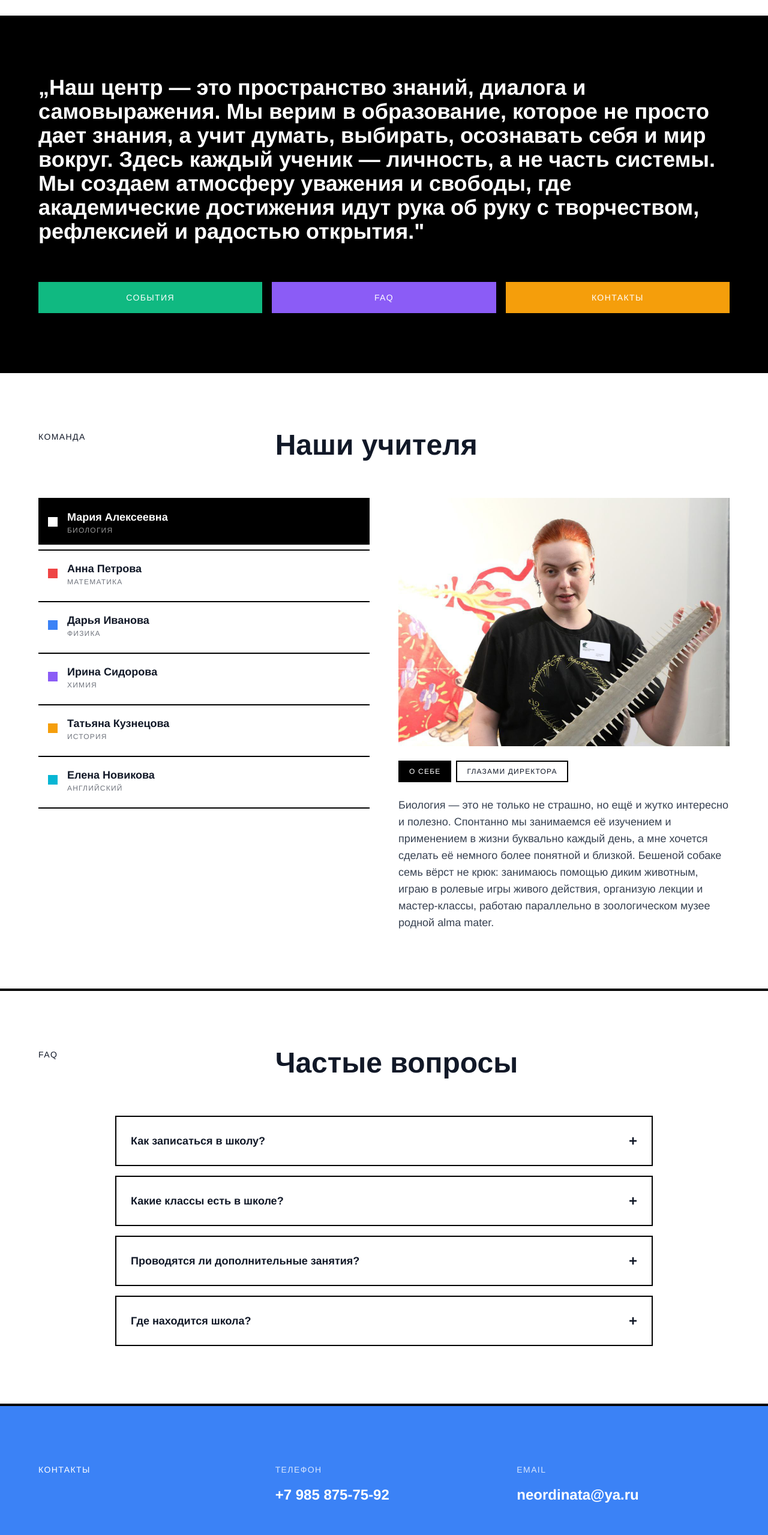
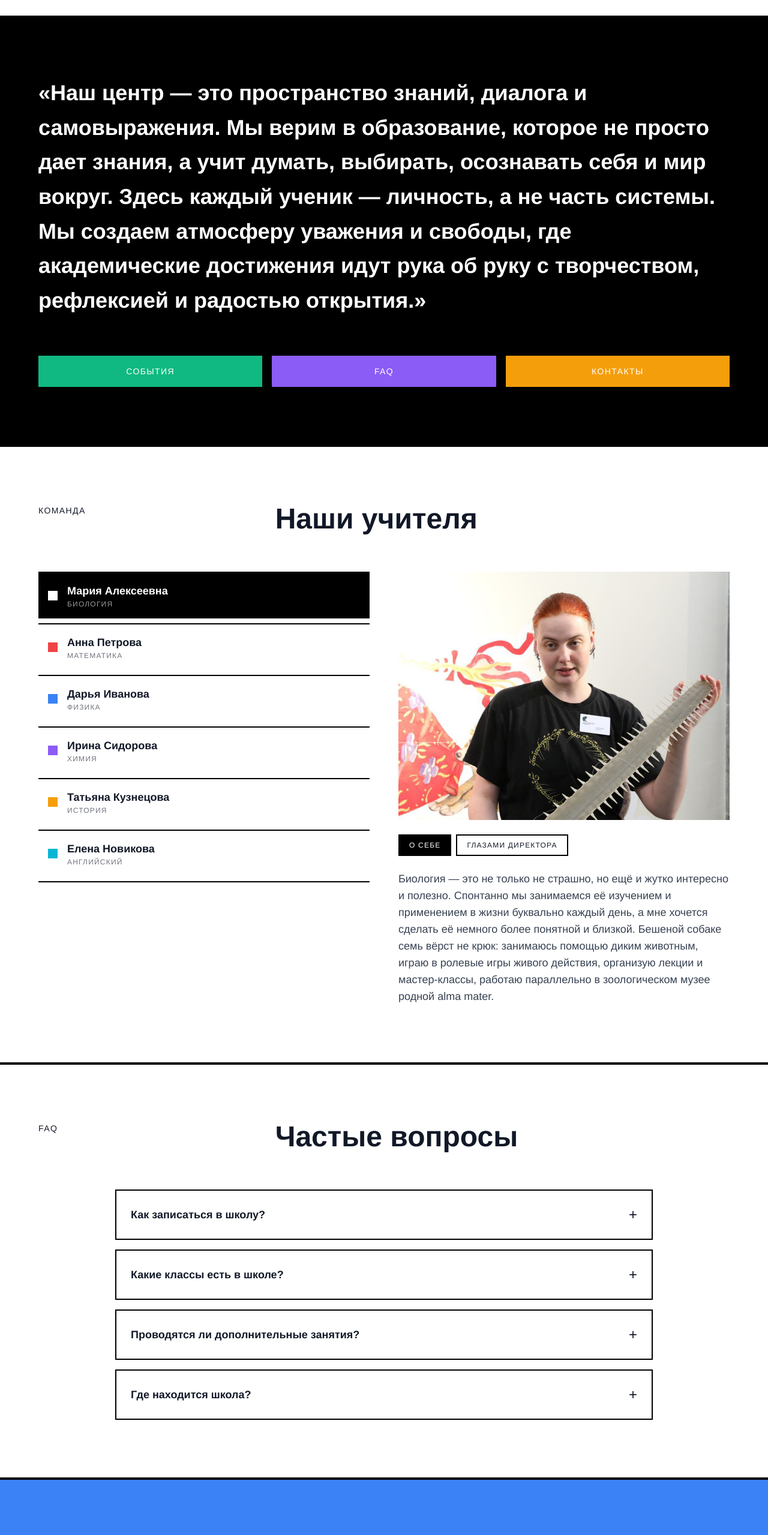
Before and after one commit to borisgraudt/schoolweb, a Next.js app: page / in a window 1280 px wide. Shown: the part 1620-4179 px from the top of the page at 60% size. Built offline with nearby package versions, Linux system fonts and the light colour scheme.

Commit message:
Fix quotation marks, increase line height, add smooth FAQ animations

```diff
--- a/src/app/page.tsx
+++ b/src/app/page.tsx
@@ -4,6 +4,7 @@ import Link from 'next/link';
 import { motion, AnimatePresence } from 'framer-motion';
 import { useState, useEffect } from 'react';
 import Image from 'next/image';
+import FAQItem from '@/components/FAQItem';
 
 const teachers = [
   {
@@ -206,9 +207,10 @@ export default function Home() {
             initial={{ opacity: 0, y: 20 }}
             whileInView={{ opacity: 1, y: 0 }}
             viewport={{ once: true }}
-            className="text-2xl sm:text-3xl lg:text-4xl font-bold mb-16 leading-tight"
+            className="text-2xl sm:text-3xl lg:text-4xl font-bold mb-16"
+            style={{ lineHeight: '1.6' }}
           >
-            „Наш центр — это пространство знаний, диалога и самовыражения. Мы верим в образование, которое не просто дает знания, а учит думать, выбирать, осознавать себя и мир вокруг. Здесь каждый ученик — личность, а не часть системы. Мы создаем атмосферу уважения и свободы, где академические достижения идут рука об руку с творчеством, рефлексией и радостью открытия."
+            «Наш центр — это пространство знаний, диалога и самовыражения. Мы верим в образование, которое не просто дает знания, а учит думать, выбирать, осознавать себя и мир вокруг. Здесь каждый ученик — личность, а не часть системы. Мы создаем атмосферу уважения и свободы, где академические достижения идут рука об руку с творчеством, рефлексией и радостью открытия.»
           </motion.div>
 
           <motion.div
@@ -406,22 +408,12 @@ export default function Home() {
               answer: 'Мы находимся в Москве по адресу: ул. Косыгина 13, п. 3. Удобная транспортная доступность.'
             }
           ].map((faq, i) => (
-            <motion.details
+            <FAQItem
               key={i}
-              initial={{ opacity: 0, y: 20 }}
-              whileInView={{ opacity: 1, y: 0 }}
-              viewport={{ once: true }}
-              transition={{ delay: i * 0.1 }}
-              className="border-2 border-black p-6 group"
-            >
-              <summary className="font-bold text-lg cursor-pointer list-none flex justify-between items-center">
-                {faq.question}
-                <span className="text-2xl group-open:rotate-45 transition-transform">+</span>
-              </summary>
-              <p className="mt-4 text-gray-700 leading-relaxed">
-                {faq.answer}
-              </p>
-            </motion.details>
+              question={faq.question}
+              answer={faq.answer}
+              delay={i * 0.1}
+            />
           ))}
         </div>
       </section>
--- /dev/null
+++ b/src/components/FAQItem.tsx
@@ -0,0 +1,67 @@
+'use client';
+
+import { useState } from 'react';
+import { motion, AnimatePresence } from 'framer-motion';
+
+interface FAQItemProps {
+  question: string;
+  answer: string;
+  delay?: number;
+}
+
+export default function FAQItem({ question, answer, delay = 0 }: FAQItemProps) {
+  const [isOpen, setIsOpen] = useState(false);
+
+  return (
+    <motion.div
+      initial={{ opacity: 0, y: 20 }}
+      whileInView={{ opacity: 1, y: 0 }}
+      viewport={{ once: true }}
+      transition={{ delay }}
+      className="border-2 border-black overflow-hidden"
+    >
+      <button
+        onClick={() => setIsOpen(!isOpen)}
+        className="w-full p-6 flex justify-between items-center text-left hover:bg-gray-50 transition-colors"
+      >
+        <span className="font-bold text-lg pr-4">{question}</span>
+        <motion.span
+          animate={{ rotate: isOpen ? 45 : 0 }}
+          transition={{ duration: 0.3, ease: 'easeInOut' }}
+          className="text-2xl flex-shrink-0"
+        >
+          +
+        </motion.span>
+      </button>
+
+      <AnimatePresence initial={false}>
+        {isOpen && (
+          <motion.div
+            initial={{ height: 0, opacity: 0 }}
+            animate={{
+              height: 'auto',
+              opacity: 1,
+              transition: {
+                height: { duration: 0.4, ease: 'easeInOut' },
+                opacity: { duration: 0.3, delay: 0.1 }
+              }
+            }}
+            exit={{
+              height: 0,
+              opacity: 0,
+              transition: {
+                height: { duration: 0.3, ease: 'easeInOut' },
+                opacity: { duration: 0.2 }
+              }
+            }}
+            className="overflow-hidden"
+          >
+            <div className="px-6 pb-6 text-gray-700 leading-relaxed" style={{ lineHeight: '1.7' }}>
+              {answer}
+            </div>
+          </motion.div>
+        )}
+      </AnimatePresence>
+    </motion.div>
+  );
+}
--- a/style.css
+++ b/style.css
@@ -11,7 +11,7 @@ body {
 }
 
 .main {
-  background-color: #F5F5DC;
+  background-color: #ffffff;
   display: flex;
   flex-direction: row;
   justify-content: center;
```
Lines whose indentation alone changed are shown as unchanged.
